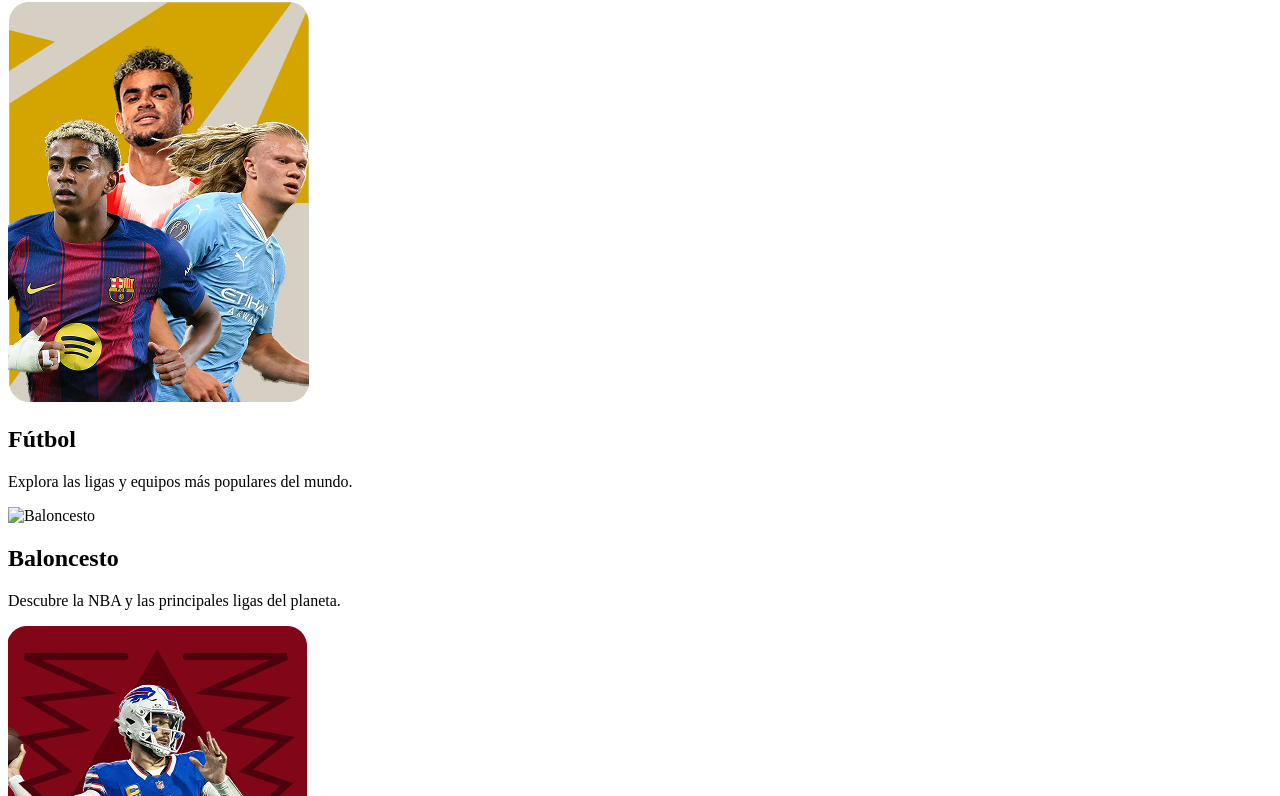
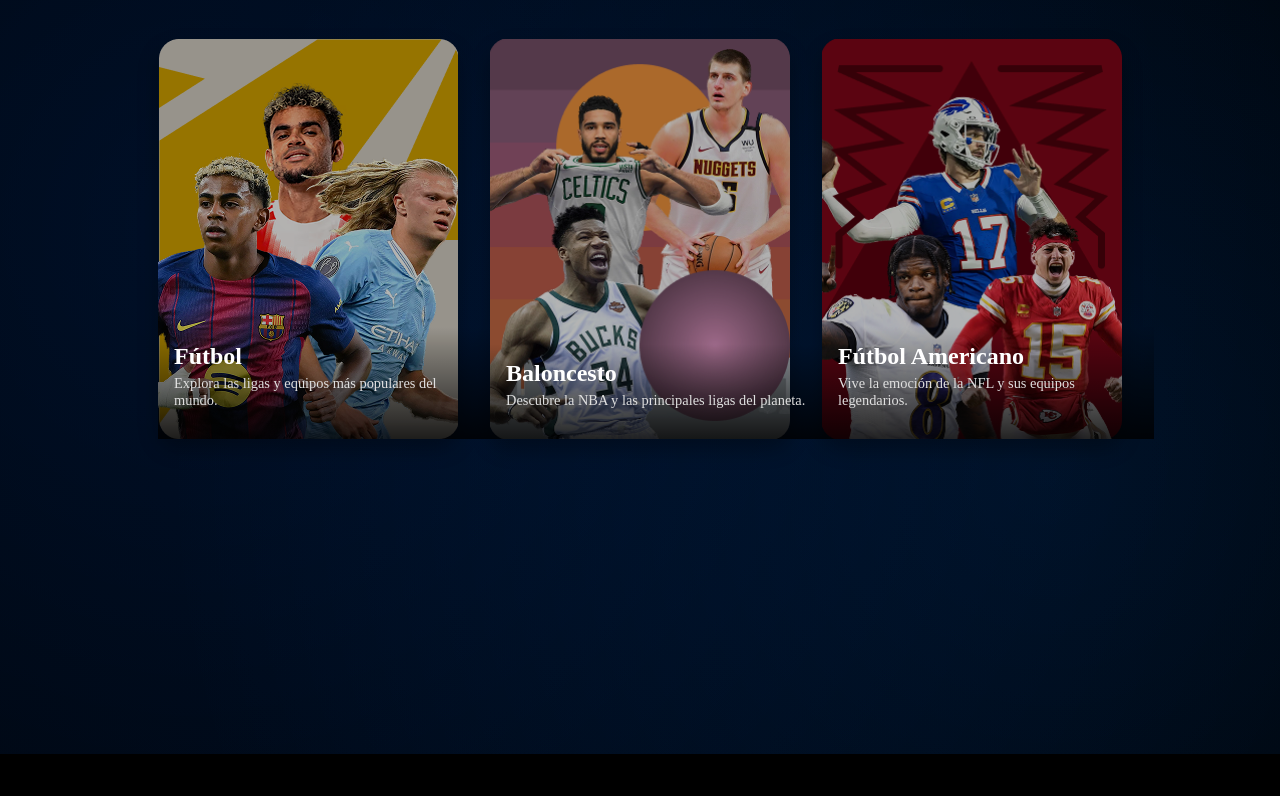
Before and after one commit to kanekong909/sports, a plain HTML site: page index.html in a window 1280 px wide. Shown: the part 78-874 px from the top of the page. After the commit the page ends 832 px from the top, so only its background shows below. Drawn offline with Linux system fonts and the light colour scheme; the site is published under a folder, as on GitHub Pages, so addresses that start at the root find nothing.

Commit message:
se modifico index.html y futbol.html

```diff
--- a/index.html
+++ b/index.html
@@ -5,7 +5,7 @@
     <meta name="viewport" content="width=device-width, initial-scale=1.0">
     <title>Equipos - Proyecto Deportes</title>
     <script defer src="./js/main.js"></script>
-    <link rel="stylesheet" href="/css/styles.css">
+    <link rel="stylesheet" href="./css/styles.css">
 </head>
 <body>
     <header>
@@ -22,7 +22,7 @@
     </div>
 
     <div class="card" data-deporte="Baloncesto">
-      <img src="../assets/img/Baloncesto.png" alt="Baloncesto" />
+      <img src="./assets/img/Baloncesto.png" alt="Baloncesto" />
       <div class="card-info">
         <h2>Baloncesto</h2>
         <p>Descubre la NBA y las principales ligas del planeta.</p>
```
Also changed, not shown: templates/futbol.html (indentation only).
